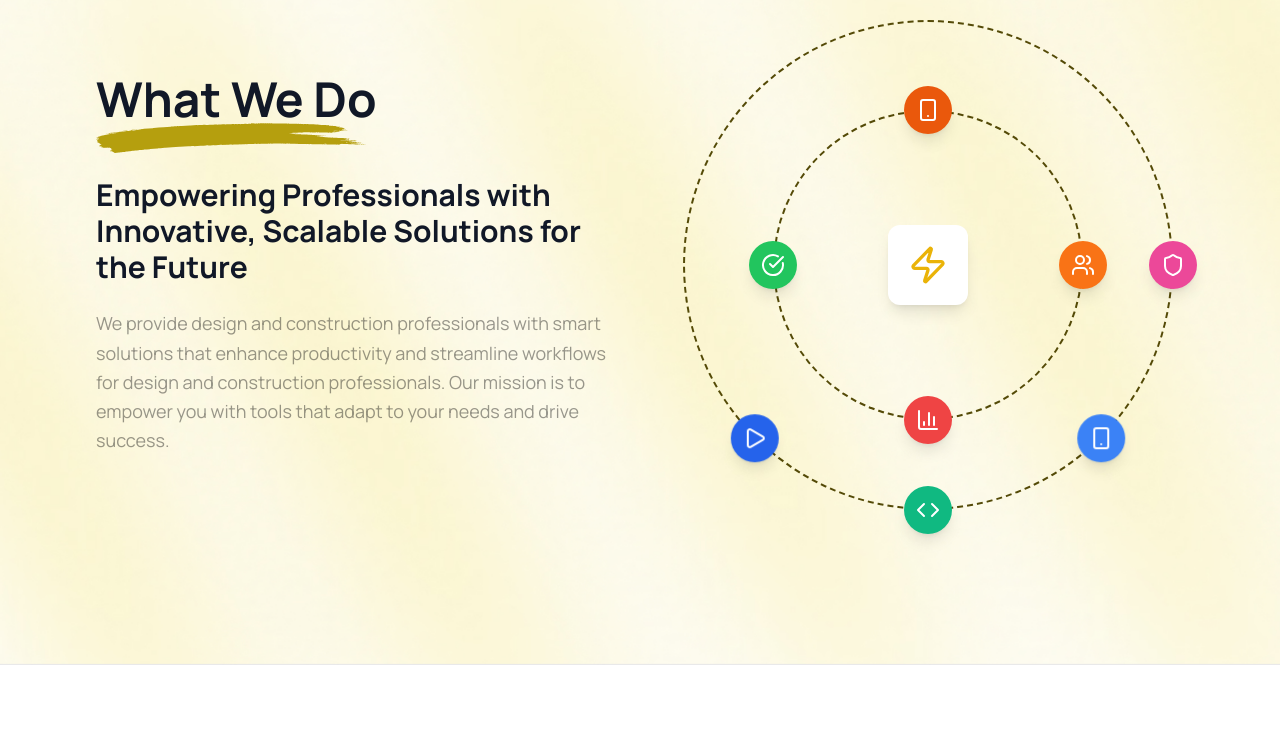
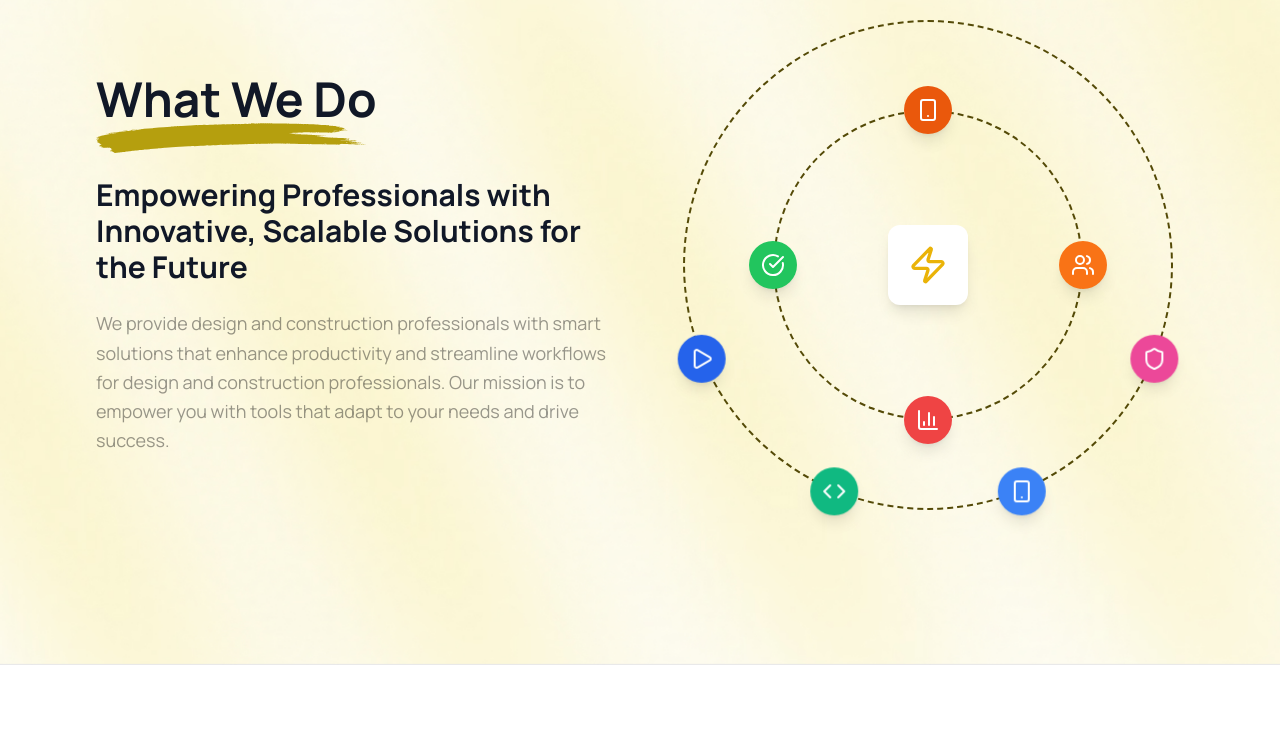
Before and after one commit to Sanjayuiux/homeideas, a Next.js app: page / in a window 1280 px wide. Shown: the part 2122-2871 px from the top of the page. Built offline with nearby package versions, Linux system fonts and the light colour scheme.

Commit message:
add space between the  orbits

```diff
--- a/src/app/globals.css
+++ b/src/app/globals.css
@@ -36,16 +36,13 @@ body {
  from { transform: translate(-50%, -50%) rotate(0deg) translateX(90px) rotate(0deg); }
  to { transform: translate(-50%, -50%) rotate(360deg) translateX(90px) rotate(-360deg); }
 }
-
 @keyframes orbit-outer-mobile {
-  from { transform: translate(-50%, -50%) rotate(0deg) translateX(120px) rotate(0deg); }
-  to { transform: translate(-50%, -50%) rotate(360deg) translateX(120px) rotate(-360deg); }
+ from { transform: translate(-50%, -50%) rotate(0deg) translateX(145px) rotate(0deg); }
+ to { transform: translate(-50%, -50%) rotate(360deg) translateX(145px) rotate(-360deg); }
 }
-
 .orbit-inner-mobile {
 animation: orbit-inner-mobile 10s linear infinite;
 }
-
 .orbit-outer-mobile {
 animation: orbit-outer-mobile 20s linear infinite;
 }
@@ -56,16 +53,13 @@ body {
  from { transform: translate(-50%, -50%) rotate(0deg) translateX(125px) rotate(0deg); }
  to { transform: translate(-50%, -50%) rotate(360deg) translateX(125px) rotate(-360deg); }
  }
-
 @keyframes orbit-outer-tablet {
-    from { transform: translate(-50%, -50%) rotate(0deg) translateX(175px) rotate(0deg); }
-    to { transform: translate(-50%, -50%) rotate(360deg) translateX(175px) rotate(-360deg); }
+ from { transform: translate(-50%, -50%) rotate(0deg) translateX(195px) rotate(0deg); }
+ to { transform: translate(-50%, -50%) rotate(360deg) translateX(195px) rotate(-360deg); }
  }
-
 .orbit-inner-tablet {
 animation: orbit-inner-tablet 10s linear infinite;
  }
-
 .orbit-outer-tablet {
 animation: orbit-outer-tablet 20s linear infinite;
  }
@@ -77,16 +71,13 @@ body {
  from { transform: translate(-50%, -50%) rotate(0deg) translateX(155px) rotate(0deg); }
  to { transform: translate(-50%, -50%) rotate(360deg) translateX(155px) rotate(-360deg); }
  }
-
 @keyframes orbit-outer-desktop {
  from { transform: translate(-50%, -50%) rotate(0deg) translateX(245px) rotate(0deg); }
  to { transform: translate(-50%, -50%) rotate(360deg) translateX(245px) rotate(-360deg); }
  }
-
 .orbit-inner-desktop {
 animation: orbit-inner-desktop 10s linear infinite;
  }
-
 .orbit-outer-desktop {
 animation: orbit-outer-desktop 20s linear infinite;
  }
--- a/src/app/page.tsx
+++ b/src/app/page.tsx
@@ -223,10 +223,9 @@
                         className="absolute w-[180px] h-[180px] sm:w-[250px] sm:h-[250px] lg:w-[310px] lg:h-[310px] rounded-full border-2 border-dashed border-[#544A07]"
                       ></div>
                       <div
-                        className="absolute w-[240px] h-[240px] sm:w-[350px] sm:h-[350px] lg:w-[490px] lg:h-[490px] rounded-full border-2 border-dashed border-[#544A07]"
+                        className="absolute w-[290px] h-[290px] sm:w-[390px] sm:h-[390px] lg:w-[490px] lg:h-[490px] rounded-full border-2 border-dashed border-[#544A07]"
                       ></div>
 
-                      {/* Orbiting Icons */}
                       {orbitingIcons.map((planet: OrbitingIcon, index: number) => {
                         const IconComponent = planet.icon;
 
@@ -236,11 +235,15 @@
 
                         let initialRotation = 0;
                         if (planet.position === 'inner') {
+                          // FOR INNER ICONS: Position them in plus structure (N, E, S, W)
                           const innerIndex = innerIcons.findIndex(p => p === planet);
-                          initialRotation = (innerIndex * 360 / innerIcons.length);
+                          const plusPositions = [0, 90, 180, 270]; // N, E, S, W positions
+                          initialRotation = plusPositions[innerIndex % plusPositions.length];
                         } else {
+                          // FOR OUTER ICONS: Position them in diagonal positions (NE, SE, SW, NW)
                           const outerIndex = outerIcons.findIndex(p => p === planet);
-                          initialRotation = (outerIndex * 360 / outerIcons.length);
+                          const diagonalPositions = [45, 135, 225, 315]; // NE, SE, SW, NW positions
+                          initialRotation = diagonalPositions[outerIndex % diagonalPositions.length];
                         }
 
                         return (
```
Lines whose indentation alone changed are shown as unchanged.
